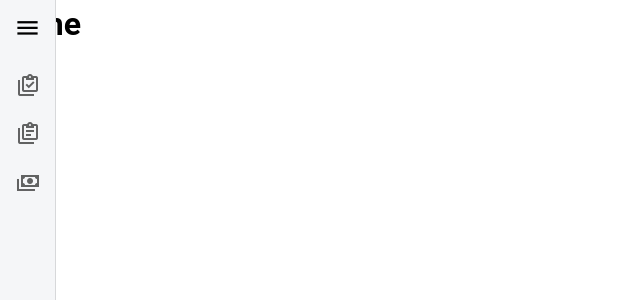
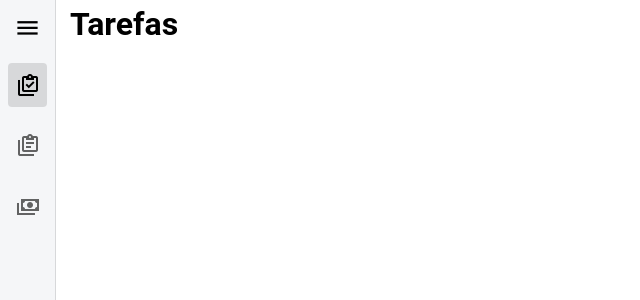
Before and after one commit to JoonLima/organize, a Vue app: page / in a window 1280 px wide. Shown: the top 300 px of the page, without its empty margins (0-640 px from the left). Built offline with nearby package versions, Linux system fonts and the light colour scheme.

Commit message:
Ajuste de tamanho do menu; ajuste das rotas do menu

```diff
--- a/src/App.vue
+++ b/src/App.vue
@@ -21,3 +21,11 @@ export default {
 
 
 </script>
+
+<style>
+.container{
+  margin-left: 70px;
+}
+
+
+</style>
--- a/src/components/Menu.vue
+++ b/src/components/Menu.vue
@@ -16,9 +16,9 @@
           <v-icon color="black" size="27">mdi-menu</v-icon>
         </v-btn>
 
-        <v-list density="comfortable" nav>
+        <v-list class="lista-menu" density="comfortable" nav>
           <v-list-item
-            class="item-menu"
+            to="/"
             @click.stop="rail = true"
             prepend-icon="mdi-clipboard-check-multiple-outline"
             value="tarefas"
@@ -26,14 +26,14 @@
             <v-list-item-title>Tarefas</v-list-item-title>
           </v-list-item>
           <v-list-item
-            class="item-menu"
+            to="/anotacoes"
             @click.stop="rail = true"
             prepend-icon="mdi-clipboard-text-multiple-outline"
-            value="textos">
-            <v-list-item-title>Textos</v-list-item-title>
+            value="anotacoes">
+            <v-list-item-title>Anotações</v-list-item-title>
           </v-list-item>
           <v-list-item
-            class="item-menu"
+            to="/financas"
             @click.stop="rail = true"
             prepend-icon="mdi-cash-multiple"
             value="financas">
@@ -59,10 +59,14 @@
 </script>
 <style scoped>
 
-.item-menu{
+.lista-menu{
+  display: flex;
+  flex-direction: column;
+  gap: 12px;
+}
 
-  display: flex;
-  align-items: center;
+div[class="v-list-item-title"]{
+  font-size: 15px;
 }
 
 </style>
--- a/src/router/index.js
+++ b/src/router/index.js
@@ -1,15 +1,26 @@
-import Home from '@/views/Home.vue'
+import Tarefas from '@/views/Tarefas.vue'
+import Anotacoes from '@/views/Anotacoes.vue'
+import Financas from '@/views/Financas.vue'
 
 
 import { createRouter, createWebHistory } from 'vue-router'
 
 const routes = [
-    {
-      path: "/",
-      name: "home",
-      component: Home,
-    },
-
+  {
+    path: "/",
+    name: "tarefas",
+    component: Tarefas,
+  },
+  {
+    path: "/anotacoes",
+    name: "anotacoes",
+    component: Anotacoes,
+  },
+  {
+    path: "/financas",
+    name: "financas",
+    component: Financas,
+  },
 ]
 
 const router = createRouter({
--- /dev/null
+++ b/src/views/Anotacoes.vue
@@ -0,0 +1,13 @@
+<template>
+  <div class="container">
+    <h1>Anotações</h1>
+  </div>
+</template>
+<script>
+export default {
+
+}
+</script>
+<style scoped>
+
+</style>
--- a/src/views/Home.vue
+++ b/src/views/Financas.vue
@@ -1,6 +1,6 @@
 <template>
-  <div>
-    <h1>home</h1>
+  <div class="container">
+    <h1>Finanças</h1>
   </div>
 </template>
 <script>
--- /dev/null
+++ b/src/views/Tarefas.vue
@@ -0,0 +1,13 @@
+<template>
+  <div class="container">
+    <h1>Tarefas</h1>
+  </div>
+</template>
+<script>
+export default {
+
+}
+</script>
+<style scoped>
+
+</style>
```
Also changed, not shown: src/components/CardPadrao.vue (added, +18 -0 lines).
